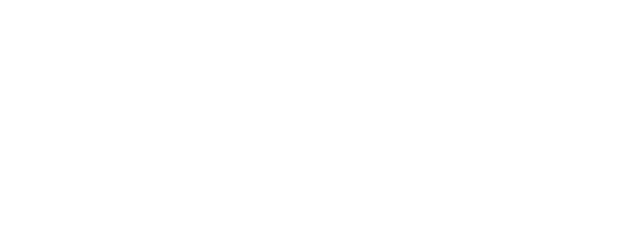
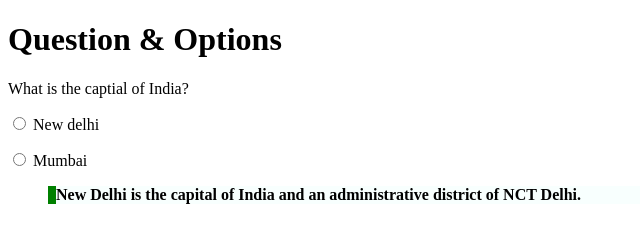
Before and after one commit to acciojob/trivia-ramrajsainiiitd, a website: page main.html in a window 1280 px wide. Shown: the whole page, without its empty margins (0-640 px from the left). Drawn offline with Linux system fonts and the light colour scheme.

Commit message:
created a submission

```diff
--- a/main.html
+++ b/main.html
@@ -10,7 +10,13 @@
 	<!-- the entire body must be written by student -->
     <script type="text/javascript" src="./script.js">
 </script>
-
+<form>
+<h1>Question & Options</h1>
+<p>What is the captial of India?</p>
+<p><input type="radio" name="capital"> New delhi</p>
+<p><input type="radio" name="capital"> Mumbai</p>
+<blockquote class="styling">New Delhi is the capital of India and an administrative district of NCT Delhi.</blockquote>
+</form>
 </body>
 
 </html>
--- a/styles.css
+++ b/styles.css
@@ -1,2 +1,10 @@
 
 /* Your CSS Code here. */
+.styling{
+Max-width: Around 600px;
+Margin: Approximately 10px;
+Padding: Around 15px;
+Border-left: 8px solid green;
+Background-color: #f8fffe;
+Font-weight: Bold;
+}
```
